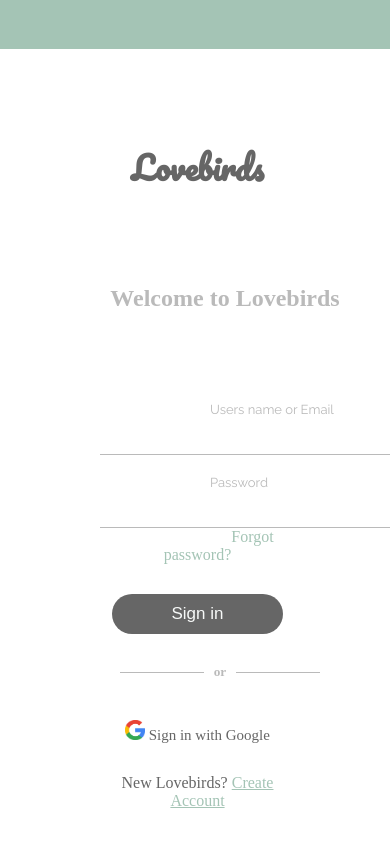
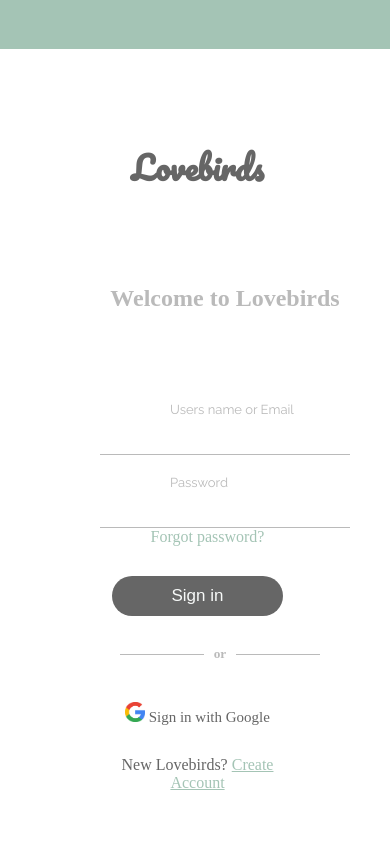
Before and after one commit to akaro-lil/lovebirdpage, a plain HTML site: page index.html in a window 390 px wide. Shown: the part 851-1695 px from the top of the page. Drawn offline with Linux system fonts and the light colour scheme; a web font is replaced by a local one.

Commit message:
added some css in mediaquery section

```diff
--- a/stylesheet.css
+++ b/stylesheet.css
@@ -148,22 +148,21 @@
     }
     .right {
         margin: 90px 100px;
-        text-align: center;
-        width: none;
     }
     .right h2 {
         margin: 90px 0;
         width: 250px;
     }
-    /* .sign {
-        padding: 0 50 0 50px;
-    } */
     .sign p {
         width: 130px;
         text-align: none;
+        margin-left: 70px;
     }
     .sign a {
-        padding: 0 0 0 110px;
+        padding: 0 0 0 20px;
+    }
+    .sign input {
+        width: 250px;
     }
     .right h5 {
         margin: 0 30px 40px 20px;
```
